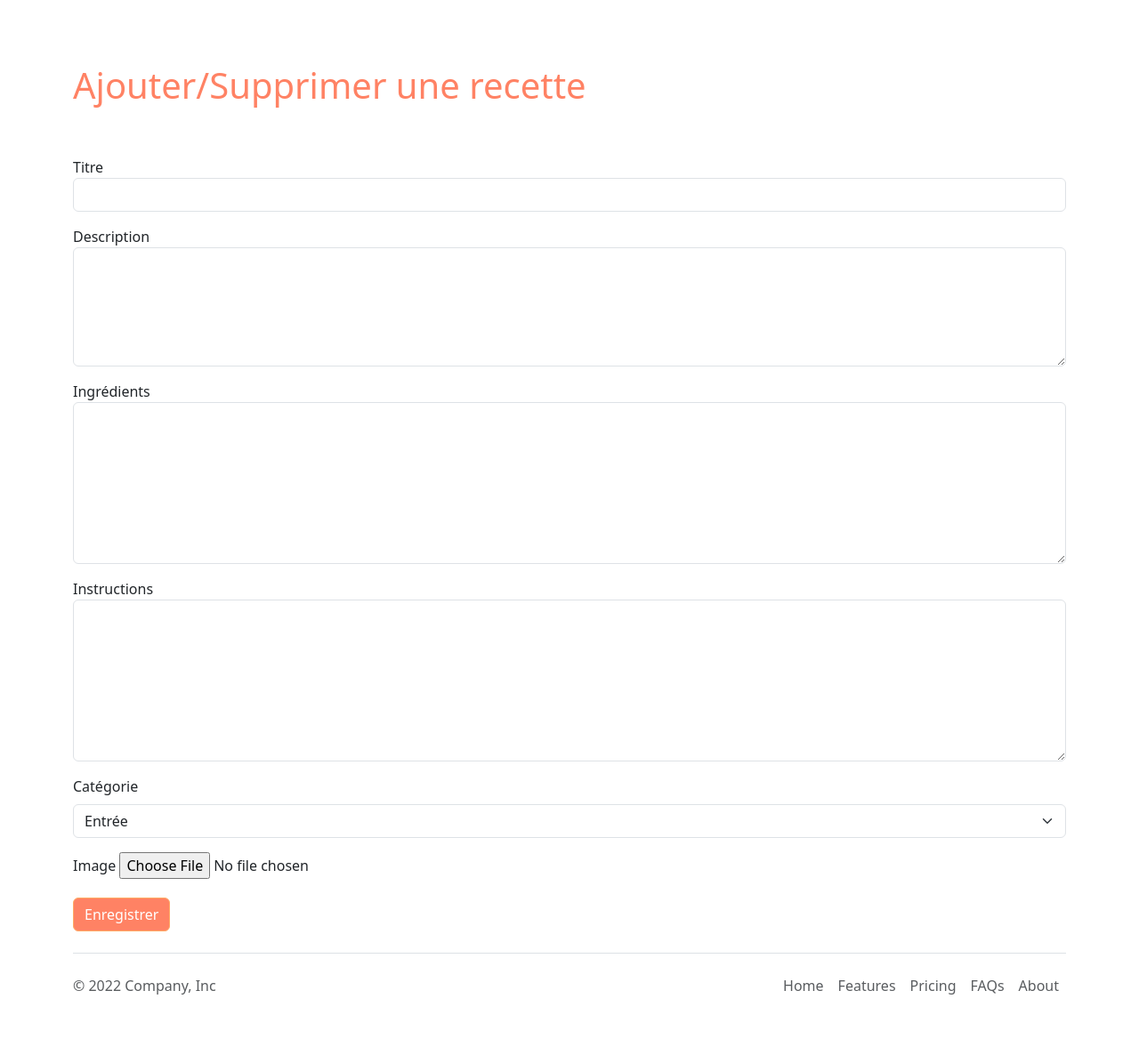
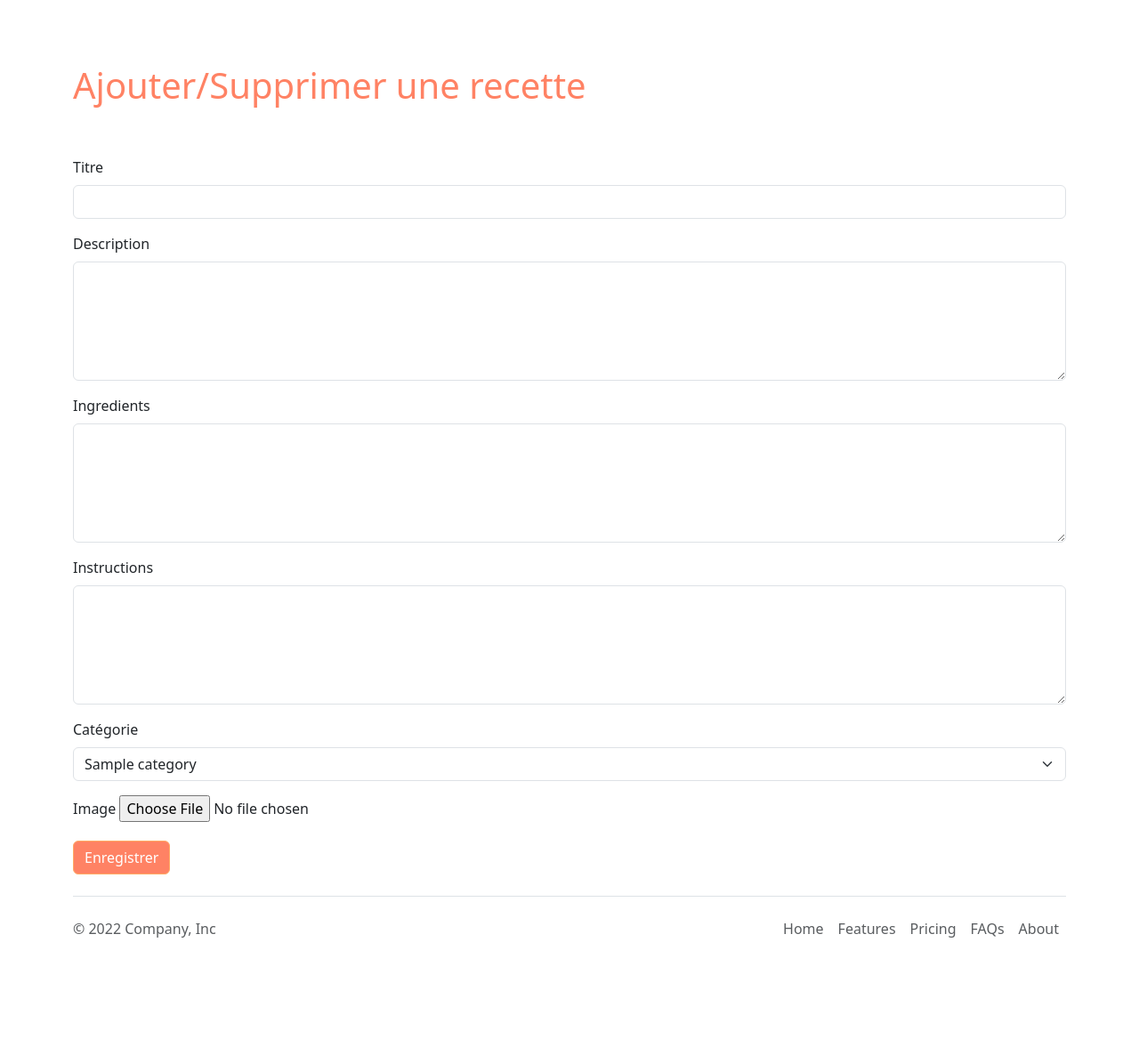
Before and after one commit to Spirecool/recettes-cuisine-php, a PHP site: page /ajout_modification_recette.php in a window 1280 px wide. Shown: the part 101-1269 px from the top of the page at 89% size. After the commit the page ends 1155 px from the top, so only its background shows below. Run offline with PHP 8.4, Linux system fonts and the light colour scheme; tables that the repository leaves empty or names only in its code hold one stand-in row (values such as "Sample post"); some libraries are stand-ins or nearby versions.

Commit message:
Adding images insert in create recipes page

```diff
--- a/ajout_modification_recette.php
+++ b/ajout_modification_recette.php
@@ -3,11 +3,56 @@
 require_once('templates/header.php');
 require_once('lib/recipe.php');
 require_once('lib/tools.php');
+require_once('lib/category.php');
 
-if(isset($_POST['saveRecipe'])) {
+$errors = [];
+$messages = []; // ici on défini le tableau $messages
+$recipe =  [
+    'title' => '',
+    'description' => '',
+    'ingredients' => '',
+    'instructions' => '',
+    'category_id' => '',
+];
 
-    $res = saveRecipe($pdo, $_POST['category'], $_POST['title'], $_POST['category'], $_POST['description'], $_POST['ingredients'], $_POST['instructions'],null);
-    var_dump($res);
+$categories = getCategories($pdo);
+
+if (isset($_POST['saveRecipe'])) {
+
+    // on teste si un fichier a été envoyé
+    if (isset($_FILES['file']['tmp_name']) && $_FILES['file']['tmp_name'] != '') {
+        $checkImage = getimagesize($_FILES['file']['tmp_name']);
+
+        if ($checkImage !== false) {
+            // Si c'est une image, on traite
+            $fileName = uniqid() . '-' . slugify($_FILES['file']['name']); // on met un identifiant unique avant le nom du fichier, pour le rendre unique (uniqid)
+            // Pour faire un clean du nom de fichier, permet de faire des remplacements dans un nom (slugify), fonction est dans tools.php
+            move_uploaded_file($_FILES['file']['tmp_name'], _RECIPES_IMG_PATH_ . $fileName); // Déplace notre fichier temporaire vers un autre endroit
+        } else {
+            // Sinon on affiche un message d'erreur
+            $errors[] = 'Le fichier doit être une image';
+        }
+    }
+
+    // Insertion en BDD = $res
+
+    if(!$errors) { // si pas d'erreur, alors on sauvegarde en BDD
+        $res = saveRecipe($pdo, $_POST['category'], $_POST['title'], $_POST['category'], $_POST['description'], $_POST['ingredients'], $_POST['instructions'], $fileName);
+
+        if ($res) {
+            $messages[] = 'La recette a bien été sauvegardée'; // ici on créé un nouvel élément dans le tableau $messages
+        } else {
+            $errors[] = 'La recette n\'a pas été sauvegardée';
+        }
+    }
+
+    $recipe = [
+        'title' => $_POST['title'],
+        'description' => $_POST['description'],
+        'ingredients' => $_POST['ingredients'],
+        'instructions' => $_POST['instructions'],
+        'category_id' => $_POST['category_id'],
+    ];
 
 }
 
@@ -19,41 +64,53 @@ if(isset($_POST['saveRecipe'])) {
     <h1> Ajouter/Supprimer une recette </h1>
 </div>
 
+<?php foreach ($messages as $message) { ?>
+    <div class="alert alert-success">
+        <?php echo $message ?>
+    </div>
+<?php } ?>
+
+<?php foreach ($errors as $error) { ?>
+    <div class="alert alert-danger">
+        <?php echo $error ?>
+    </div>
+<?php } ?>
+
 
 <form method="POST" enctype="multipart/form-data">
-
     <div class="mb-3">
         <!-- le FOR et L'ID font le lien entre le champ et l'input -->
-        <label for="title">Titre</label>
-        <input type="text" name="title" id="title" class="form-control">
+        <label for="title" class="form-label"">Titre</label>
+        <input type="text" name="title" id="title" class="form-control" value="<?=$recipe['title'] ;?>">
     </div>
     <div class="mb-3">
-        <label for="description">Description</label>
-        <textarea name="description" id="description" col="30" rows="5" class="form-control"></textarea>
+        <label for="description" class="form-label">Description</label>
+        <textarea name="description" id="description" cols="30" rows="5" class="form-control"><?=$recipe['description'] ;?></textarea>
     </div>
     <div class="mb-3">
-        <label for="ingredients">Ingrédients</label>
-        <textarea name="ingredients" id="ingredients" col="30" rows="7" class="form-control"></textarea>
+        <label for="ingredients" class="form-label">Ingredients</label>
+        <textarea name="ingredients" id="ingredients" cols="30" rows="5" class="form-control"><?=$recipe['ingredients'] ;?></textarea>
     </div>
     <div class="mb-3">
-        <label for="instructions">Instructions</label>
-        <textarea name="instructions" id="instructions" col="30" rows="7" class="form-control"></textarea>
+        <label for="instructions" class="form-label">Instructions</label>
+        <textarea name="instructions" id="instructions" cols="30" rows="5" class="form-control"><?=$recipe['instructions'] ;?></textarea>
     </div>
     <div class="mb-3">
         <label for="category" class="form-label">Catégorie</label>
         <select name="category" id="category" class="form-select">
-            <option value="1"> Entrée </option>
-            <option value="2"> Plat </option>
-            <option value="3"> Dessert </option>
+
+            <?php foreach ($categories as $category) { ?>
+                <option value="<?=$category['id']; ?>" <?php if ($recipe['category_id'] == $category['id']) { echo 'selected="selected"'; } ?>><?=$category['name'];?></option>
+            <?php } ?>
+
         </select>
     </div>
-
     <div class="mb-3">
-        <label for="file" class="form-label"> Image </label>
+        <label for="file" class="form-label">Image</label>
         <input type="file" name="file" id="file">
     </div>
+    <input type="submit" value="Enregistrer" name="saveRecipe" class="btn btn-primary">
 
-    <input type="submit" value="Enregistrer" name="saveRecipe" class="btn btn-primary">
 
 </form>
 
--- a/index.php
+++ b/index.php
@@ -13,7 +13,7 @@
 
     <div class="row flex-lg-row-reverse align-items-center g-5 py-5">
         <div class="col-10 col-sm-8 col-lg-6">
-            <img src="assets/images/logo-cuisinea.jpg" class="d-block mx-lg-auto img-fluid" alt="Logo Cuisinea" width="350" loading="lazy">
+            <img src="assets/images/hero_homepage.jpg" class="d-block mx-lg-auto img-fluid rounded" alt="Logo Cuisinea" width="400" loading="lazy">
         </div>
         <div class="col-lg-6">
             <h1 class="display-5 fw-bold lh-1 mb-3">Cuisinea <br> Recettes de cuisine</h1>
@@ -27,7 +27,7 @@
 
 <!-- Recipes -->
 
-    <div class="row">
+    <div class="row pt-5">
         <?php
             foreach ($recipes as $key => $recipe) {
                 include('templates/recipe_partial.php');
--- /dev/null
+++ b/lib/category.php
@@ -0,0 +1,9 @@
+<?php
+
+// On récupère toutes les catégories
+function getCategories(PDO $pdo) {
+    $sql = 'SELECT * FROM categories';
+    $query = $pdo->prepare($sql);
+    $query->execute();
+    return $query->fetchAll(); // on retourne le résultat
+}
--- a/lib/tools.php
+++ b/lib/tools.php
@@ -3,3 +3,33 @@
 function linesToArray(string $string) {
     return explode(PHP_EOL, $string);
 }
+
+
+// Fonction slugify : Lorsque nous souhaitons générer des URL lisibles à partir d’un titre ou d’une phrase sans retrouver les caractères spéciaux de la fonction urlencode() de PHP, il faut convertir manuellement la chaîne, afin qu’elle soit lisible et interprétable.
+
+    function slugify($text, string $divider = '-')
+{
+    // replace non letter or digits by divider
+    $text = preg_replace('~[^\pL\d]+~u', $divider, $text);
+
+    // transliterate
+    $text = iconv('utf-8', 'us-ascii//TRANSLIT', $text);
+
+    // remove unwanted characters
+    $text = preg_replace('~[^-\w]+~', '', $text);
+
+    // trim
+    $text = trim($text, $divider);
+
+    // remove duplicate divider
+    $text = preg_replace('~-+~', $divider, $text);
+
+    // lowercase
+    $text = strtolower($text);
+
+    if (empty($text)) {
+        return 'n-a';
+    }
+
+    return $text;
+}
```
Also changed, not shown: assets/images/hero_homepage.jpg (added), 4 other files.
